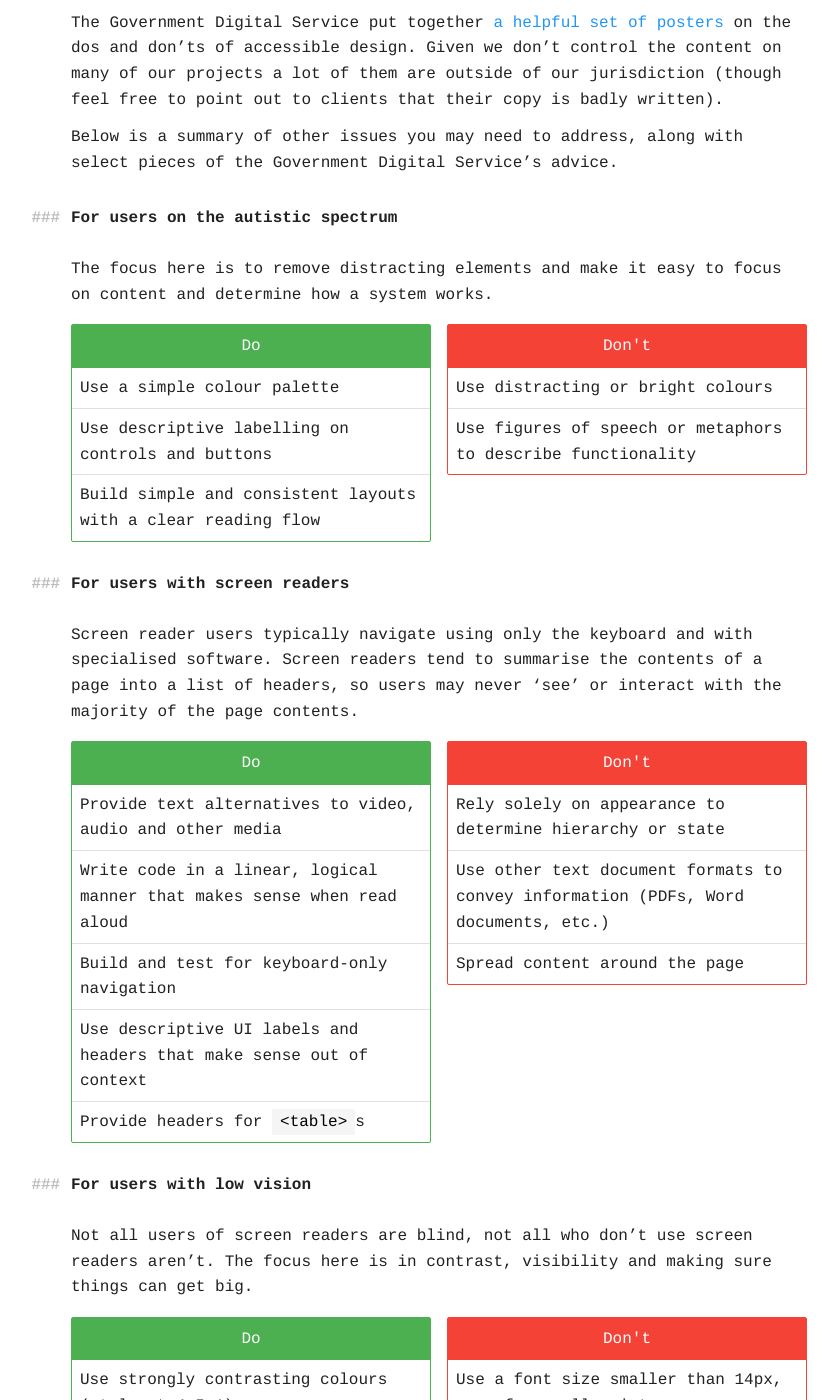
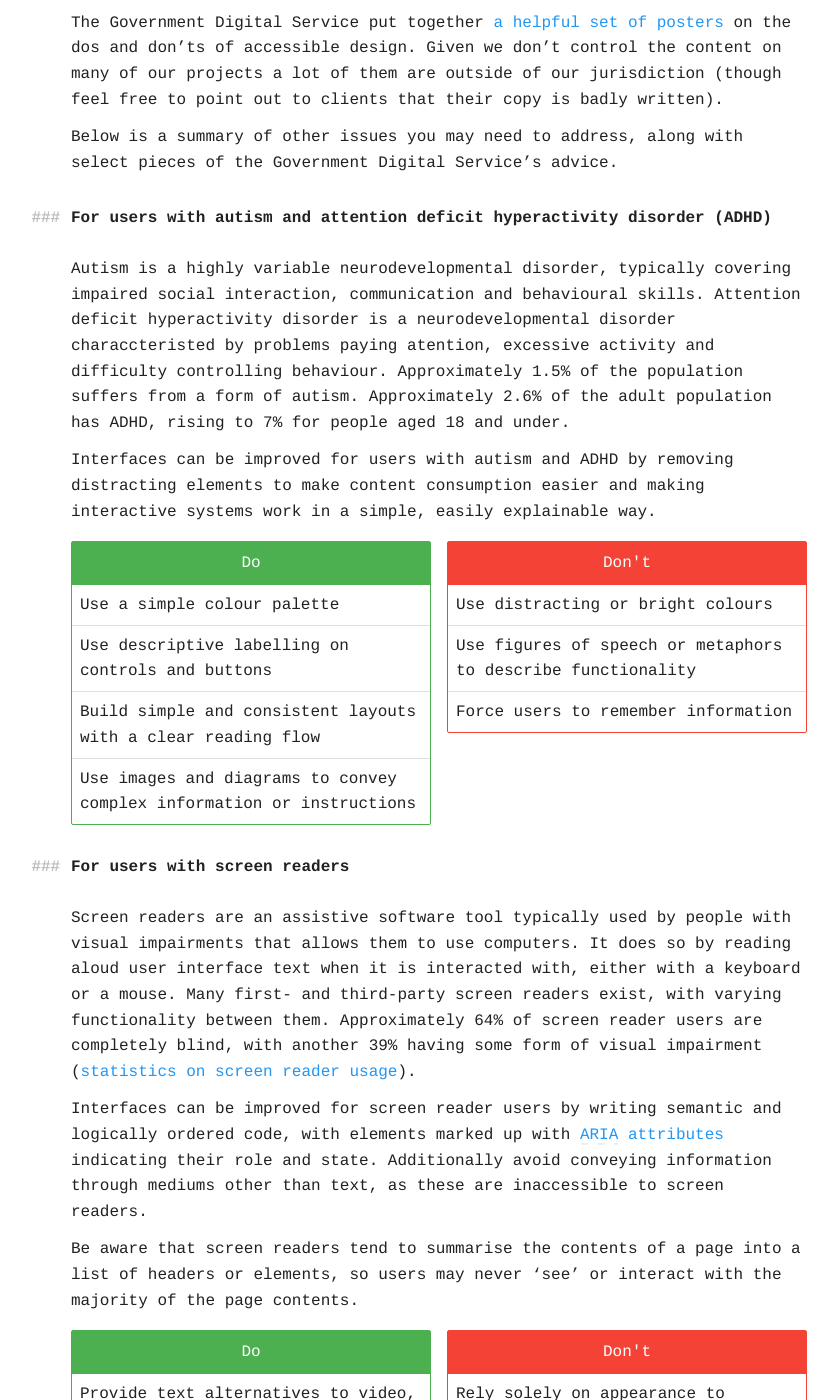
Before and after one commit to querkmachine/FSFrontEndDocs, a Jekyll site: the page built from concepts/accessibility.md, in a window 1280 px wide and 1400 px high, scrolled down 940 px. Shown: the whole window, without its empty margins (201-1039 px from the left). Built offline with Jekyll 4.4.1, drawn with Linux system fonts in a browser that asks for light colours; some of the changed text lies outside the part shown.

Commit message:
Heavy rewrite of accessibility sections

```diff
--- a/concepts/accessibility.md
+++ b/concepts/accessibility.md
@@ -43,9 +43,11 @@
 
 Below is a summary of other issues you may need to address, along with select pieces of the Government Digital Service's advice.
 
-### For users on the autistic spectrum
+### For users with autism and attention deficit hyperactivity disorder (ADHD)
 
-The focus here is to remove distracting elements and make it easy to focus on content and determine how a system works.
+Autism is a highly variable neurodevelopmental disorder, typically covering impaired social interaction, communication and behavioural skills. Attention deficit hyperactivity disorder is a neurodevelopmental disorder characcteristed by problems paying atention, excessive activity and difficulty controlling behaviour. Approximately 1.5% of the population suffers from a form of autism. Approximately 2.6% of the adult population has ADHD, rising to 7% for people aged 18 and under.
+
+Interfaces can be improved for users with autism and ADHD by removing distracting elements to make content consumption easier and making interactive systems work in a simple, easily explainable way.
 
 <div class="grid">
 	<div class="cell">
@@ -55,6 +57,7 @@
 				<li>Use a simple colour palette</li>
 				<li>Use descriptive labelling on controls and buttons</li>
 				<li>Build simple and consistent layouts with a clear reading flow</li>
+				<li>Use images and diagrams to convey complex information or instructions</li>
 			</ul>
 		</div>
 	</div>
@@ -64,6 +67,7 @@
 			<ul class="list-group">
 				<li>Use distracting or bright colours</li>
 				<li>Use figures of speech or metaphors to describe functionality</li>
+				<li>Force users to remember information</li>
 			</ul>
 		</div>
 	</div>
@@ -71,7 +75,11 @@
 
 ### For users with screen readers
 
-Screen reader users typically navigate using only the keyboard and with specialised software. Screen readers tend to summarise the contents of a page into a list of headers, so users may never 'see' or interact with the majority of the page contents.
+Screen readers are an assistive software tool typically used by people with visual impairments that allows them to use computers. It does so by reading aloud user interface text when it is interacted with, either with a keyboard or a mouse. Many first- and third-party screen readers exist, with varying functionality between them. Approximately 64% of screen reader users are completely blind, with another 39% having some form of visual impairment ([statistics on screen reader usage](http://webaim.org/projects/screenreadersurvey6/)).
+
+Interfaces can be improved for screen reader users by writing semantic and logically ordered code, with elements marked up with [<abbr title="Accessible Rich Internet Applications">ARIA</abbr> attributes](https://developer.mozilla.org/en-US/docs/Web/Accessibility/ARIA) indicating their role and state. Additionally avoid conveying information through mediums other than text, as these are inaccessible to screen readers.
+
+Be aware that screen readers tend to summarise the contents of a page into a list of headers or elements, so users may never 'see' or interact with the majority of the page contents.
 
 <div class="grid">
 	<div class="cell">
@@ -100,7 +108,9 @@
 
 ### For users with low vision
 
-Not all users of screen readers are blind, not all who don't use screen readers aren't. The focus here is in contrast, visibility and making sure things can get big.
+Many people with visual impairment do not use screen readers as their eyesight is still good enough for their everyday life. They may still have issues with websites that are not designed with vision in mind, however.
+
+Interfaces can be improved for prople with low vision by making sure there is a suitable size and colour contrast for content. Additionally, make sure that the page can be zoomed and that the interface does not break or become obscured because of zooming.
 
 <div class="grid">
 	<div class="cell">
@@ -154,7 +164,9 @@
 
 ### For users with physical or motor disabilities
 
-Make common actions simple to perform and easy to find.
+Physical and motor disabilities include a significant number of illnesses: some permanent, some temporary, some genetic, some obtained. For the purposes of this document, physical and motor disability refers to conditions that would prevent a person from being able to comfortably use physical input devices (such as a keyboard or mouse) dexterously.
+
+Interfaces can be improved for users with physical and motor disabilities by creating simple interfaces that do not require significant interaction to achieve tasks. Additionally, interactive elements should have reasonably large interactive areas. If multiple interactive elements are in close proximity, adequate space should be placed between them to avoid accidentally activating the wrong element.
 
 <div class="grid">
 	<div class="cell">
@@ -180,7 +192,9 @@
 
 ### For users who are deaf or hard of hearing
 
-Don't rely on audio for things!
+Hearing impairment is a partial or total inability to hear or perceive sound. Heading loss can be caused by a number of factors both medical and external, and can be temporary or permanent. Hearing loss becomes more common through ageing due to natural degeneration of the eardrums. Approximately 15% of people aged 18 and over have some sort of trouble hearing.
+
+Interfaces can be improved for users who are hard of hearing by providing text alternatives to audio.
 
 <div class="grid">
 	<div class="cell">
@@ -205,7 +219,9 @@
 
 ### For users with dyslexia
 
-Typography and the formatting of text plays a large part in things being difficult to read. Underlines, italics and capitalisation change the shape of letters, making life harder for dyslexic people.
+Dyslexia is a cognitive disorder variously related to either issues with the language processing or visual processing centres of the brain. Dyslexia is often attributed to similar issues with number processing (dyscalculia) and distinguishing directions. Dyslexics often say their difficulty stems from text appearing to shift position or rotate while they're reading, leading to problems determining letter shapes and distinguishing between similar looking letters. Approximately 10% of people in the UK have dyslexia.
+
+Interfaces can be improved for users with dyslexia through appropriate typesetting, such as using typefaces with visually distinct glyphs and having wide spacing between words so that they cannot 'blend together'. Avoid using underlines, italics and capitalisation for emphasis, as these change the visual appearance of the glyph and make the letters harder to distinguish from one another. If possible, reduce the reliance on text content to convey information, and utilise other mediums such as diagrams or video.
 
 <div class="grid">
 	<div class="cell">
@@ -232,9 +248,11 @@
 	</div>
 </div>
 
-### For users prone to photoepileptic seizures
+### For users prone to photosensitive epilepsy
 
-Most web content is harmless to people who suffer with photoepileptic problems, however some visual effects—from full-screen jumps to obnoxiously flashing banner ads—can cause issues for some people. This may not be as severe as a seizure, but could merely cause nausea or dizziness.
+Photosensitive epilepsy is a form of epilepsy which is triggered by visual stimuli such as flashing lights or regular moving patterns. The effects can be limited to nausea or dizziness but can be as severe as seizures. Approximately 4% of people have photosensitive epilepsy.
+
+Most web content is harmless to people who suffer with photosensitive epilepsy, however some visual effects—from full-screen jumps to obnoxiously flashing banner ads—can cause issues for some people. Interfaces can be improved by reducing the use of these effects.
 
 The <abbr title="Web Content Accessibility Guidelines">WCAG</abbr> defines flashing or strobing as being [more than three times a second](https://www.w3.org/TR/WCAG20/#seizure-does-not-violate).
 
@@ -261,7 +279,11 @@
 
 ### For users with motion sensitivity
 
-Believe it or not (and I've known plenty of people who decided not) heavily animated user interface designs can cause headaches, nausea and vertigo in a number of people, typically caused by a disconnect between their actions and the on-screen result. This is particularly common with large scale scroll and zoom effects, such as parallax animation and scrolljacking. [It happens.](http://www.theguardian.com/technology/2013/sep/27/ios-7-motion-sickness-nausea)
+Motion sensitivity (also known as motion sickness) is a condition in which there is a disconnect between visually perceived movement and the vestibular system's sense of movement—either from physical moment that cannot be seen, or visual movement that cannot be felt. In a digital context, this also refers to a disconnect between the user's expected motion and the end result (e.g. moving down on the mousewheel scrolling the page right). Motion sickness is capable of affecting anyone, however some people are more prone to it.
+
+Awareness of motion sensitivity caused by digital user interfaces first became prominent with the launch of [iOS 7's constantly moving homescreen and full-screen animations](http://www.theguardian.com/technology/2013/sep/27/ios-7-motion-sickness-nausea).
+
+Interfaces can be improved for users with motion sensitivity by avoiding large scale scrolling and zooming effects, such as parallax animation and scrolljacking, as well as reducing the amount of uncontrollable visual animation used.
 
 <div class="grid">
 	<div class="cell">
```
